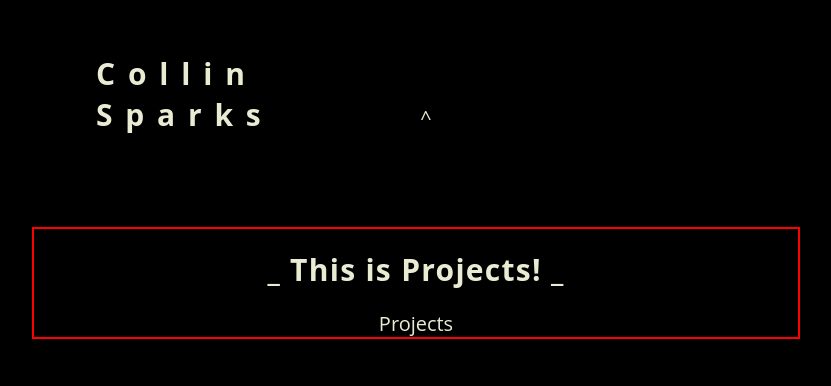
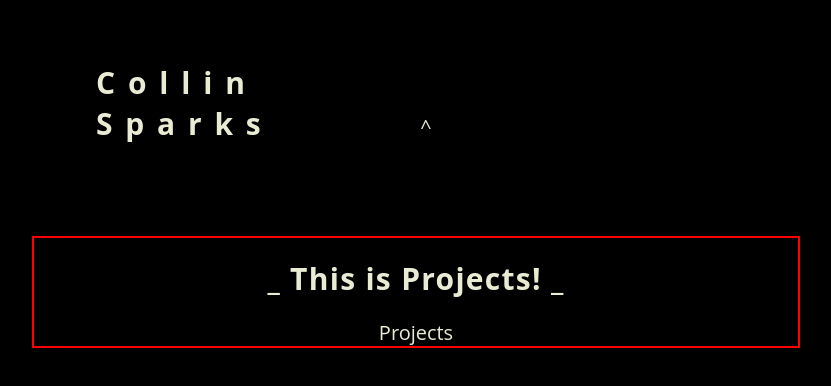
Before and after one commit to spark-c/spark-c.github.io, a React (Create React App) app in the folder app/: page / in a window 1280 px wide. Both pictures are taken after a click on the button "Swap!". Shown: the top 386 px of the page, without its empty margins (224-1055 px from the left). Built offline with nearby package versions, Linux system fonts and the light colour scheme.

Commit message:
implemented sticky header

```diff
--- a/app/src/components/stylesheet.css
+++ b/app/src/components/stylesheet.css
@@ -1,4 +1,9 @@
 /* Mobile */
+:root {
+    --main-background-color: black;
+    --main-font-color: #eaebd3;
+}
+
 html {
     font-size: 15px;
     scroll-behavior: smooth;
@@ -7,8 +12,8 @@ html {
 body {
     display: flex;
     justify-content: center;
-    color: #eaebd3;
-    background-color: black;
+    color: var(--main-font-color);
+    background-color: var(--main-background-color);
     overflow-x: hidden;
 }
 
@@ -86,12 +91,18 @@ a {
 
 /* Header */
 .header {
-    margin-top: 20px;
+    background-color: var(--main-background-color);
+    /* background-color: black; */
+    margin-top: 5px;
     display: flex;
     flex-direction: row;
     justify-content: space-around;
     width: 100%;
-
+    padding-top: 3vh;
+    /* sticky */
+    position: -webkit-sticky; /* Safari */
+    position: sticky;
+    top: 0;
 }
 
 .header > .name {
```
